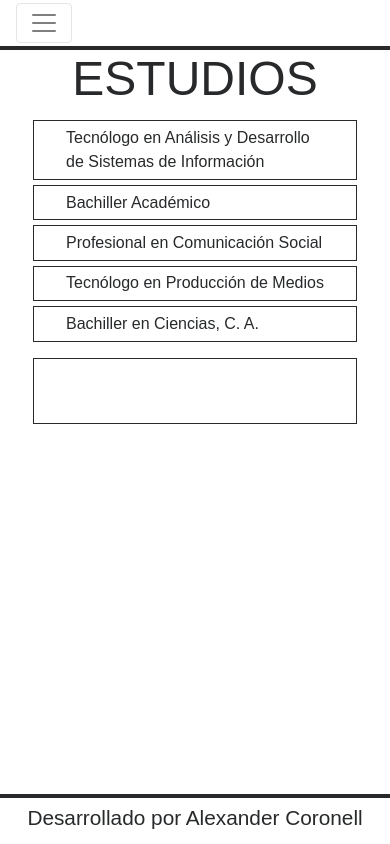
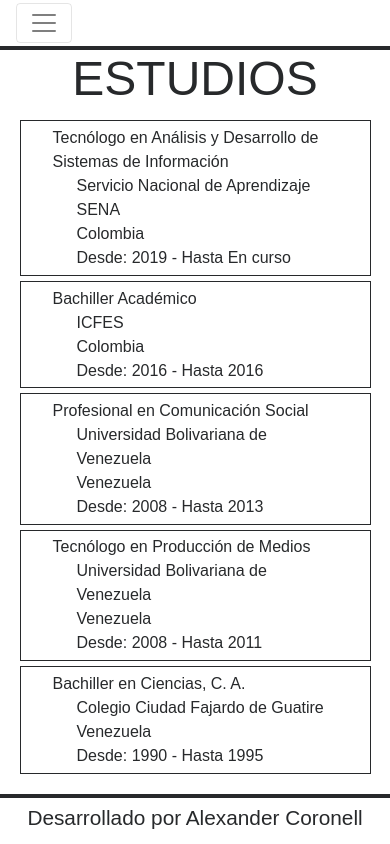
Before and after one commit to alexcoronell/cv-alexcoronell-angular, an Angular app: page /studies in a window 390 px wide. Built offline with nearby package versions, Linux system fonts and the light colour scheme; a web font is replaced by a local one.

Commit message:
Maquetación mobile de Studies

```diff
--- a/src/app/components/studies/studies.component.html
+++ b/src/app/components/studies/studies.component.html
@@ -1,4 +1,4 @@
-<main class="main" id="studies">
+<main class="main hide-mobile" id="studies">
     <div class="container">
         <h1 class="title-page text-uppercase text-center text-md-left ml-md-5">{{ titlePage }}</h1>
         <section class="row">
@@ -20,3 +20,21 @@
     </div>
 
 </main>
+<main class="main hide-desktop" id="studies">
+    <h1 class="title-page text-uppercase text-center text-md-left ml-md-5">{{ titlePage }}</h1>
+    <section class="row">
+        <article class="col-12 studies-title">
+            <ul>
+                <li class="list" *ngFor="let item of studiesList" class="mobile-titles-article">
+                    {{ item.titleStudio }}
+                    <ul class="list-unstyled ml-4">
+                        <li>{{ item.institution }}</li>
+                        <li>{{ item.place }}</li>
+                        <li>Desde: {{ item.start}} - Hasta {{ item.end }} </li>
+                    </ul>
+                </li>
+            </ul>
+
+        </article>
+    </section>
+</main>
```
